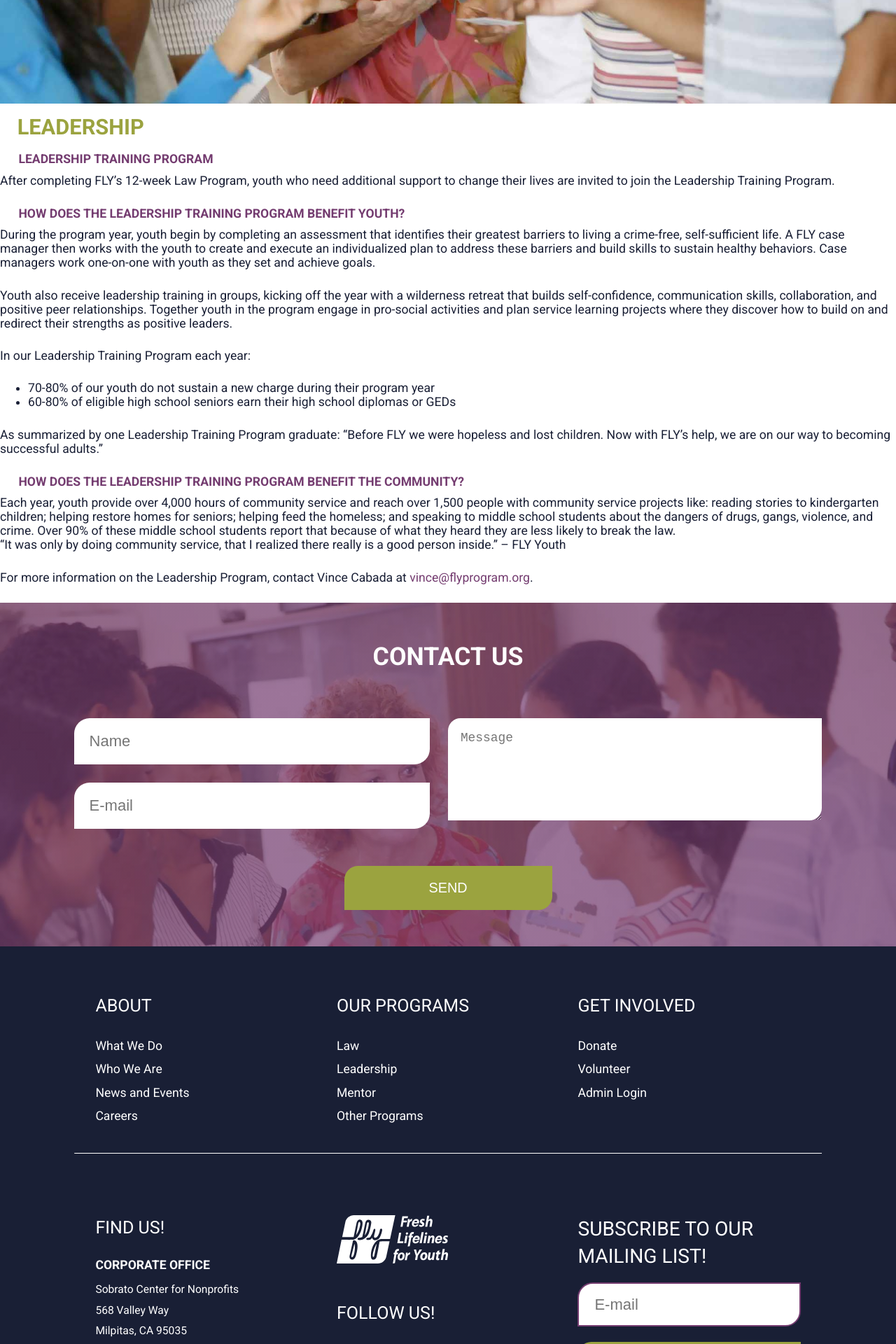
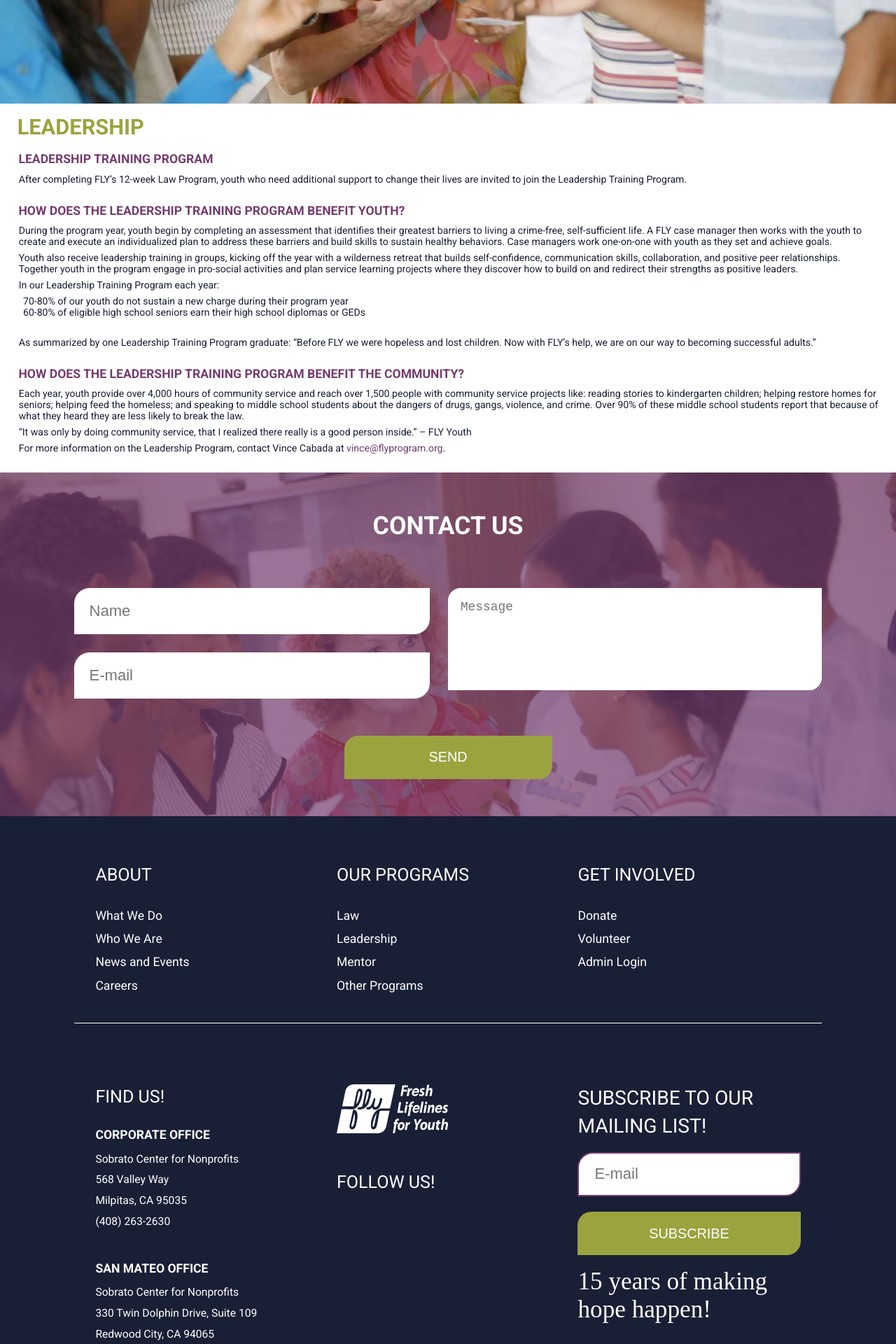
Before and after one commit to rajaaalsubairi/fly-program, a Jekyll site: the page built from pages/leadership.html, in a window 1280 px wide. Shown: the part 572-2492 px from the top of the page at 70% size. Built offline with Jekyll 4.4.1, drawn with Linux system fonts in a browser that asks for light colours; some web fonts are replaced; a style sheet for code colours, icons or effects is not loaded.

Commit message:
refactor(html): update leadership page content

```diff
--- a/pages/leadership.html
+++ b/pages/leadership.html
@@ -6,11 +6,11 @@
 
 subheadings:
   - sub: LEADERSHIP TRAINING PROGRAM
-  - desc: '<p>After completing FLY’s 12-week Law Program, youth who need additional support to change their lives are invited to join the Leadership Training Program.</p>'
+  - desc: '<p class="subp">After completing FLY’s 12-week Law Program, youth who need additional support to change their lives are invited to join the Leadership Training Program.</p>'
 
   - sub: How Does the Leadership Training Program Benefit Youth?
-  - desc: '<p>During the program year, youth begin by completing an assessment that identifies their greatest barriers to living a crime-free, self-sufficient life. A FLY case manager then works with the youth to create and execute an individualized plan to address these barriers and build skills to sustain healthy behaviors. Case managers work one-on-one with youth as they set and achieve goals.</p> <p>Youth also receive leadership training in groups, kicking off the year with a wilderness retreat that builds self-confidence, communication skills, collaboration, and positive peer relationships. Together youth in the program engage in pro-social activities and plan service learning projects where they discover how to build on and redirect their strengths as positive leaders.</p> <p>In our Leadership Training Program each year:</p> <ul><li>70-80% of our youth do not sustain a new charge during their program year</li> <li>60-80% of eligible high school seniors earn their high school diplomas or GEDs</li></ul> <p>As summarized by one Leadership Training Program graduate: “Before FLY we were hopeless and lost children. Now with FLY’s help, we are on our way to becoming successful adults.”</p>'
+  - desc: '<p class="subp">During the program year, youth begin by completing an assessment that identifies their greatest barriers to living a crime-free, self-sufficient life. A FLY case manager then works with the youth to create and execute an individualized plan to address these barriers and build skills to sustain healthy behaviors. Case managers work one-on-one with youth as they set and achieve goals.</p> <p class="subp">Youth also receive leadership training in groups, kicking off the year with a wilderness retreat that builds self-confidence, communication skills, collaboration, and positive peer relationships. Together youth in the program engage in pro-social activities and plan service learning projects where they discover how to build on and redirect their strengths as positive leaders.</p> <p class="subp">In our Leadership Training Program each year:</p> <ul><li class="subli">70-80% of our youth do not sustain a new charge during their program year</li> <li class="subli">60-80% of eligible high school seniors earn their high school diplomas or GEDs</li></ul> <p class="subp">As summarized by one Leadership Training Program graduate: “Before FLY we were hopeless and lost children. Now with FLY’s help, we are on our way to becoming successful adults.”</p>'
 
   - sub: How Does the Leadership Training Program Benefit the Community?
-  - desc: '<p>Each year, youth provide over 4,000 hours of community service and reach over 1,500 people with community service projects like: reading stories to kindergarten children; helping restore homes for seniors; helping feed the homeless; and speaking to middle school students about the dangers of drugs, gangs, violence, and crime. Over 90% of these middle school students report that because of what they heard they are less likely to break the law. <br>“It was only by doing community service, that I realized there really is a good person inside.” – FLY Youth</p> <p>For more information on the Leadership Program, contact Vince Cabada at <a href="mailto:vince@flyprogram.org">vince@flyprogram.org</a>.</p>'
+  - desc: '<p class="subp">Each year, youth provide over 4,000 hours of community service and reach over 1,500 people with community service projects like: reading stories to kindergarten children; helping restore homes for seniors; helping feed the homeless; and speaking to middle school students about the dangers of drugs, gangs, violence, and crime. Over 90% of these middle school students report that because of what they heard they are less likely to break the law. <p class="subp">“It was only by doing community service, that I realized there really is a good person inside.” – FLY Youth</p> <p class="subp">For more information on the Leadership Program, contact Vince Cabada at <a href="mailto:vince@flyprogram.org">vince@flyprogram.org</a>.</p>'
 ---
```
